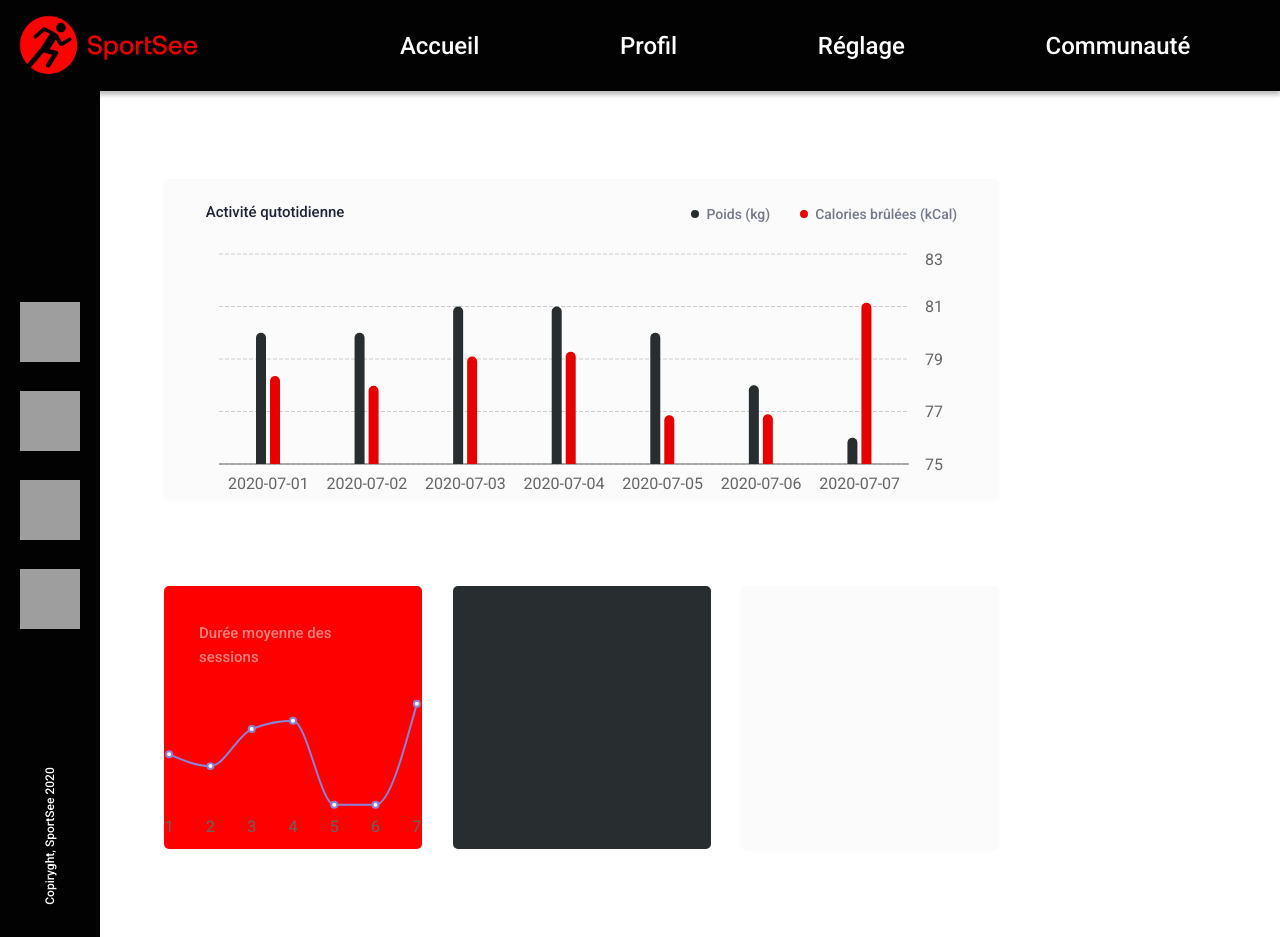
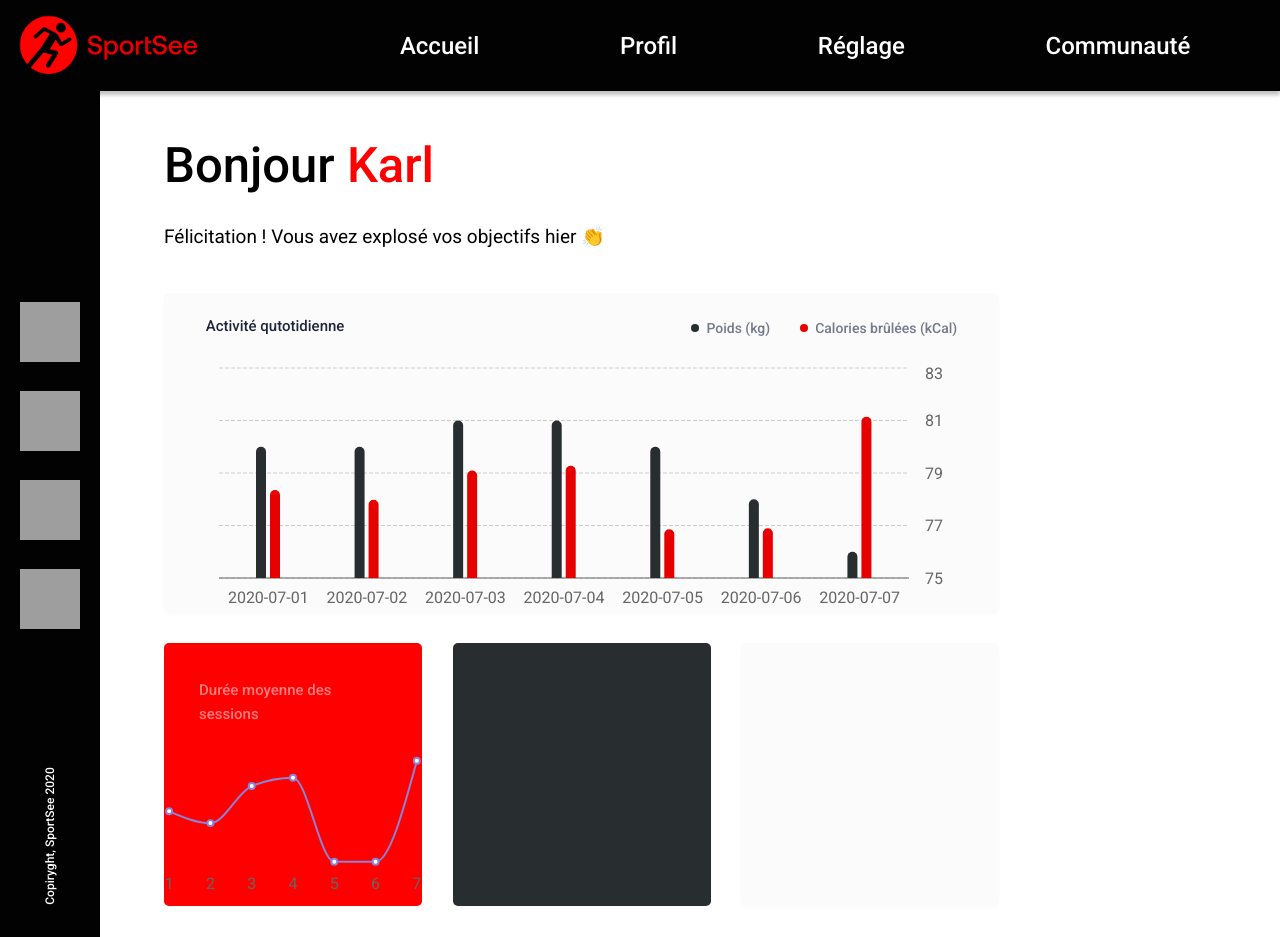
Before and after one commit to VanesMP/MacedoPintoVanessa_12_06052021, a React (Create React App) app in the folder sportsee/: page /user/12/ in a window 1280 px wide. Built offline with nearby package versions, Linux system fonts and the light colour scheme; grey boxes are pictures that could not be loaded.

Commit message:
component header

```diff
--- a/sportsee/src/App.jsx
+++ b/sportsee/src/App.jsx
@@ -1,5 +1,6 @@
 import NavHorizontal from './components/NavHorizontal';
 import NavVertical from './components/NavVertical';
+import Header from './components/Header';
 import Activity from './components/Activity';
 import Duration from './components/Duration';
 import Intensity from './components/Intensity';
@@ -16,6 +17,7 @@ function App() {
             <div className='containerCharts'>
             <NavVertical />
             <div className='containerSession'>
+            <Header />
             <Activity />
                 <div className='charts'>
                 <Duration />
--- /dev/null
+++ b/sportsee/src/components/Header.jsx
@@ -0,0 +1,26 @@
+
+import "../styles/compenentStyle/Header.css"
+
+
+const data = [{
+            firstName: "Karl",
+            lastName: "Dovineau",
+            age: 31
+        }
+]
+
+console.log(data.firstName)
+
+function Header(){
+
+    return(
+    <div className="containerHeader">
+        {data.map((user) =>
+        <h1 className="titleHello" key={user.firstName}>Bonjour <span style={{color: "red"}}>{user.firstName}</span></h1>
+        )}
+        <p className="congrats">Félicitation ! Vous avez explosé vos objectifs hier 👏</p>
+    </div>
+    )
+}
+
+export default Header;
--- /dev/null
+++ b/sportsee/src/styles/compenentStyle/Header.css
@@ -0,0 +1,19 @@
+.containerHeader {
+    display: flex;
+    flex-direction: column;
+    align-items: flex-start;
+}
+
+.titleHello {
+    font-size: 49px;
+    font-weight: 500;
+    line-height: 24px;
+    color: #000000;
+}
+
+.congrats {
+    font-size: 19px;
+    font-weight: 400;
+    line-height: 13px;
+    color: #000000;
+}
```
